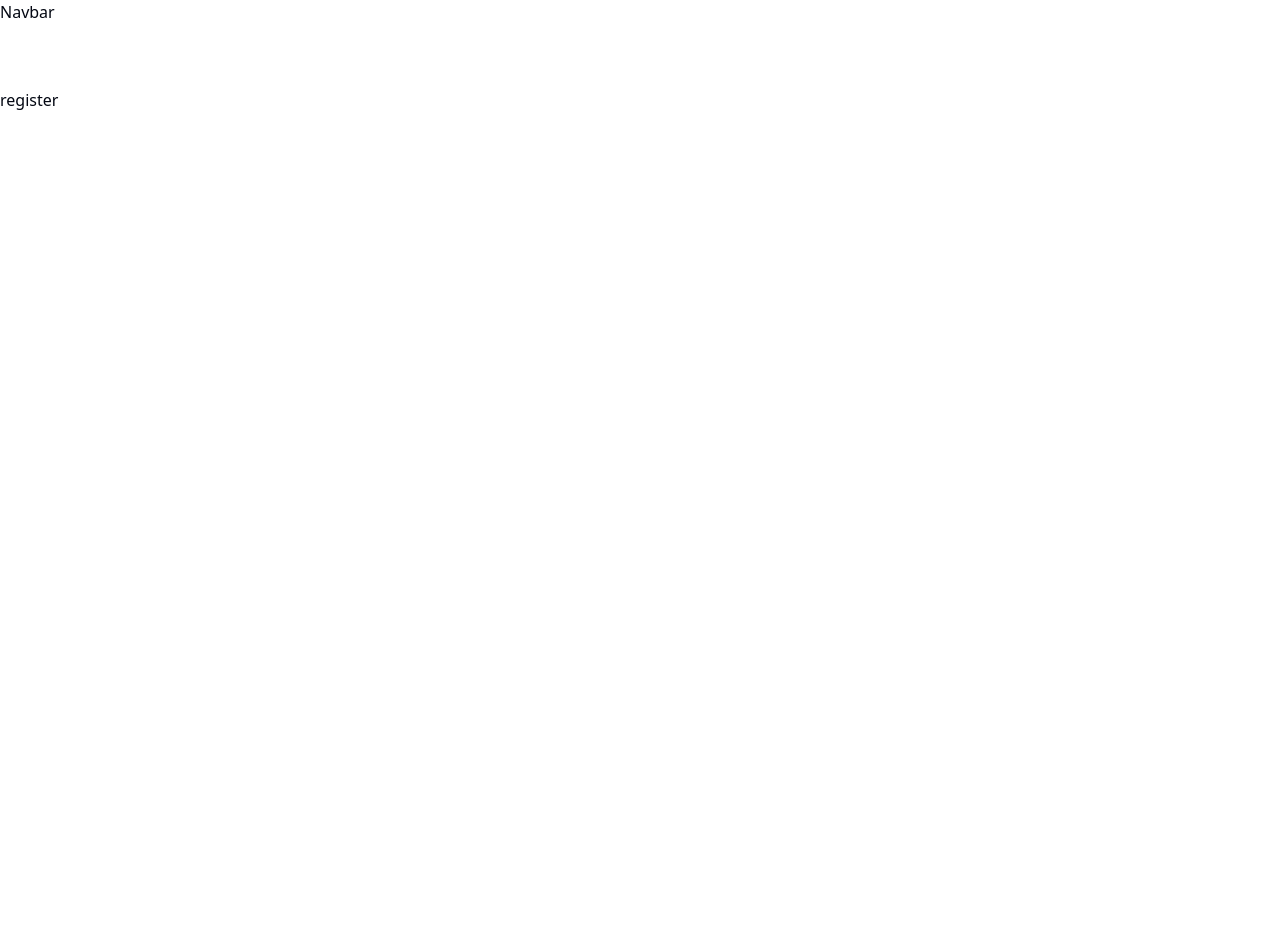
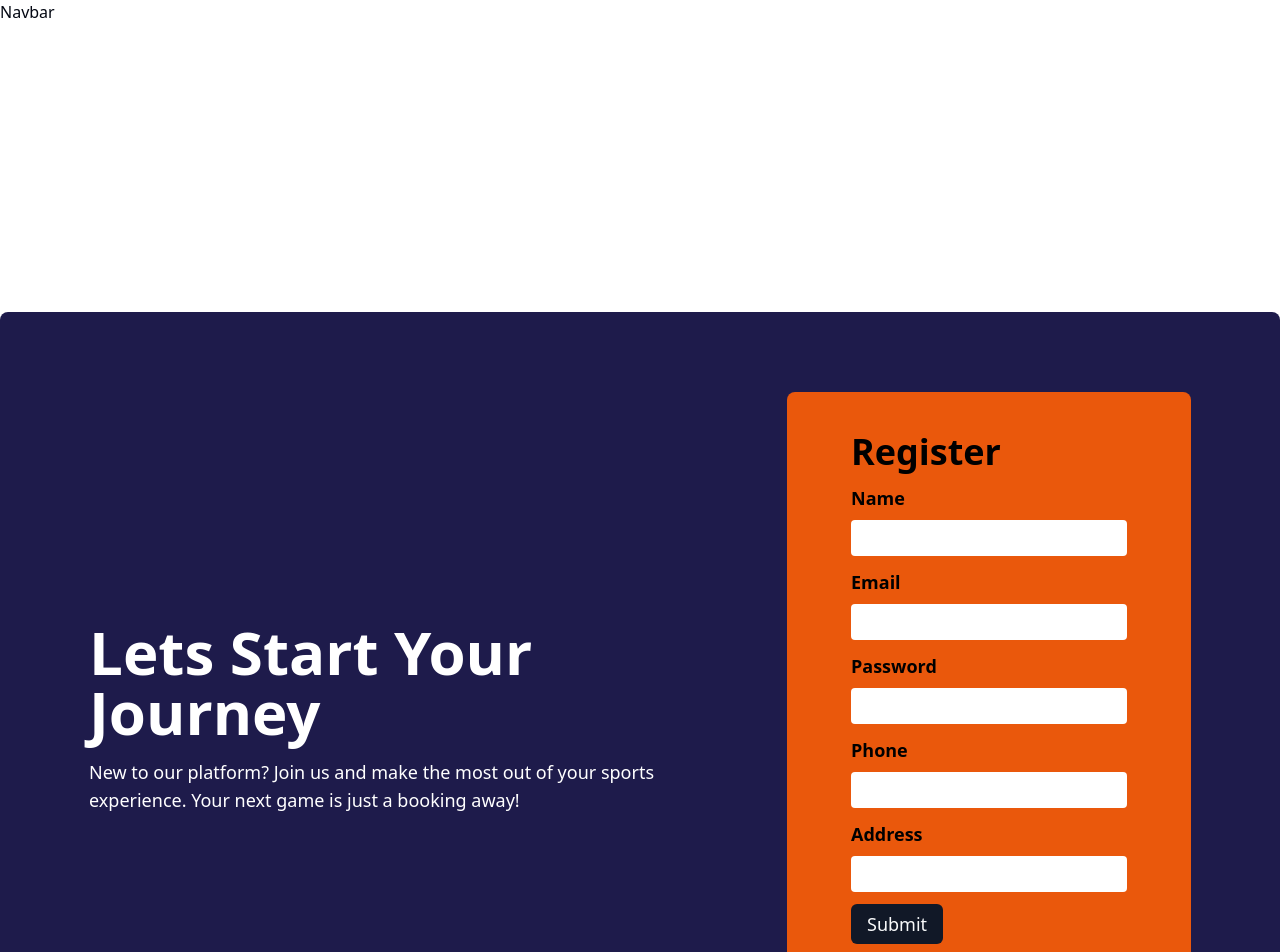
Before and after one commit to saifmaamun/game-space, a React (Vite) app: page /register in a window 1280 px wide. Shown: the top 952 px of the page. Before the commit the page ends 888 px from the top, so only its background shows below. Built offline with nearby package versions, Linux system fonts and the light colour scheme.

Commit message:
store Basic Setup[DONE]

```diff
--- a/src/main.tsx
+++ b/src/main.tsx
@@ -4,9 +4,13 @@ import { createRoot } from "react-dom/client";
 import "./index.css";
 import { RouterProvider } from "react-router-dom";
 import { router } from "./routes/index.tsx";
+import { Provider } from "react-redux";
+import { store } from "./redux/store.ts";
 
 createRoot(document.getElementById("root")!).render(
   <StrictMode>
-    <RouterProvider router={router} />
+    <Provider store={store}>
+      <RouterProvider router={router} />
+    </Provider>
   </StrictMode>
 );
--- a/src/page/login/Login.tsx
+++ b/src/page/login/Login.tsx
@@ -1,14 +1,11 @@
 import { useForm, SubmitHandler } from "react-hook-form";
 import { Button } from "../../components/ui/button";
 import { Link } from "react-router-dom";
+import { ILoginFormInput } from "../../types/userData";
 
-interface IFormInput {
-  email: string;
-  password: string;
-}
 const Login = () => {
-  const { register, handleSubmit } = useForm<IFormInput>();
-  const onSubmit: SubmitHandler<IFormInput> = (data) => {
+  const { register, handleSubmit } = useForm<ILoginFormInput>();
+  const onSubmit: SubmitHandler<ILoginFormInput> = (data) => {
     console.log(data);
   };
   return (
@@ -57,8 +54,8 @@ const Login = () => {
               <input type="submit" />
             </Button>
             <div className="pt-4  ">
-              <p>New Here! Need an Account?</p>
               <Link to="/register" className="font-semibold">
+                <p>New Here! Need an Account?</p>
                 Register
               </Link>
             </div>
--- a/src/page/register/Register.tsx
+++ b/src/page/register/Register.tsx
@@ -1,7 +1,112 @@
+import { SubmitHandler, useForm } from "react-hook-form";
+import { Button } from "../../components/ui/button";
+import { Link } from "react-router-dom";
+import { IRegisterFormInput } from "../../types/userData";
+
 const Register = () => {
+  const { register, handleSubmit } = useForm<IRegisterFormInput>();
+  const onSubmit: SubmitHandler<IRegisterFormInput> = (data) => {
+    console.log(data);
+  };
   return (
-    <div>
-      <h1>register</h1>
+    <div className="mt-56 px-10 py-20 bg-indigo-950 rounded-lg">
+      <div className="w-full flex-1 md:flex  justify-around items-center">
+        <div className="text-white w-1/2 mb-4">
+          <div className="space-y-4">
+            <h1 className="text-6xl font-semibold">Lets Start Your Journey</h1>
+            <p className="text-lg">
+              New to our platform? Join us and make the most out of your sports
+              experience. Your next game is just a booking away!
+            </p>
+          </div>
+        </div>
+        <div className="flex justify-center items-center text-black rounded-lg px-16  py-10 bg-orange-600">
+          <form className="space-y-3" onSubmit={handleSubmit(onSubmit)}>
+            <h1 className="text-4xl font-bold">Register</h1>
+            <div className="space-y-2">
+              <div>
+                <label className="text-lg font-semibold">Name</label>
+              </div>
+              <div>
+                <input
+                  type="name"
+                  className="rounded-sm p-2 py-1 text-lg"
+                  {...register("name")}
+                />
+              </div>
+            </div>
+            <div className="space-y-2">
+              <div>
+                <label className="text-lg font-semibold">Email</label>
+              </div>
+              <div>
+                <input
+                  type="email"
+                  className="rounded-sm p-2 py-1 text-lg"
+                  {...register("email")}
+                />
+              </div>
+            </div>
+            <div className="space-y-2">
+              <div>
+                <label className="text-lg font-semibold">Password</label>
+              </div>
+              <div>
+                <input
+                  type="password"
+                  className="rounded-sm p-2 py-1 text-lg"
+                  {...register("password")}
+                />
+              </div>
+            </div>
+            <div className="space-y-2">
+              <div>
+                <label className="text-lg font-semibold">Phone</label>
+              </div>
+              <div>
+                <input
+                  type="text"
+                  className="rounded-sm p-2 py-1 text-lg"
+                  {...register("phone")}
+                />
+              </div>
+            </div>
+            {/* <div className="space-y-2">
+              <div>
+                <label className="text-lg font-semibold">Roll</label>
+              </div>
+              <div>
+                <input
+                  className="rounded-sm p-2 py-1 text-lg"
+                  {...register("role")}
+                />
+              </div>
+            </div> */}
+
+            <div className="space-y-2">
+              <div>
+                <label className="text-lg font-semibold">Address</label>
+              </div>
+              <div>
+                <input
+                  type="text"
+                  className="rounded-sm p-2 py-1 text-lg"
+                  {...register("address")}
+                />
+              </div>
+            </div>
+            <Button className="mt-4 text-lg">
+              <input type="submit" />
+            </Button>
+            <div className="pt-4  ">
+              <Link to="/login" className="font-semibold">
+                <p>Already have an Account?</p>
+                Login
+              </Link>
+            </div>
+          </form>
+        </div>
+      </div>
     </div>
   );
 };
--- a/src/redux/api/apiSlice.ts
+++ b/src/redux/api/apiSlice.ts
@@ -0,0 +1,9 @@
+import { createApi, fetchBaseQuery } from "@reduxjs/toolkit/query/react";
+
+export const baseApi = createApi({
+  reducerPath: "api",
+  baseQuery: fetchBaseQuery({
+    baseUrl: "https://gameplan-mu.vercel.app/api",
+  }),
+  endpoints: () => ({}),
+});
--- /dev/null
+++ b/src/redux/features/register/registerSlice.ts
@@ -0,0 +1,38 @@
+import { createSlice, PayloadAction } from "@reduxjs/toolkit";
+import { IRegisterFormInput } from "../../../types/userData";
+
+const initialState: IRegisterFormInput = {
+  name: "",
+  email: "",
+  password: "",
+  phone: "",
+  address: "",
+  role: "user",
+};
+
+const registerSlice = createSlice({
+  name: "register",
+  initialState,
+  reducers: {
+    setName: (state, action: PayloadAction<string>) => {
+      state.name = action.payload;
+    },
+    setEmail: (state, action: PayloadAction<string>) => {
+      state.email = action.payload;
+    },
+    setPassword: (state, action: PayloadAction<string>) => {
+      state.password = action.payload;
+    },
+    setPhone: (state, action: PayloadAction<string>) => {
+      state.phone = action.payload;
+    },
+    setAddress: (state, action: PayloadAction<string>) => {
+      state.address = action.payload;
+    },
+  },
+});
+
+export const { setName, setEmail, setPassword, setAddress, setPhone } =
+  registerSlice.actions;
+
+export default registerSlice.reducer;
--- a/src/redux/hooks.ts
+++ b/src/redux/hooks.ts
@@ -0,0 +1,6 @@
+import { useDispatch, useSelector } from "react-redux";
+import type { RootState, AppDispatch } from "./store";
+
+// Use throughout your app instead of plain `useDispatch` and `useSelector`
+export const useAppDispatch = useDispatch.withTypes<AppDispatch>();
+export const useAppSelector = useSelector.withTypes<RootState>();
--- a/src/redux/store.ts
+++ b/src/redux/store.ts
@@ -0,0 +1,10 @@
+import { configureStore } from "@reduxjs/toolkit";
+
+export const store = configureStore({
+  reducer: {},
+});
+
+// Infer the `RootState` and `AppDispatch` types from the store itself
+export type RootState = ReturnType<typeof store.getState>;
+// Inferred type: {posts: PostsState, comments: CommentsState, users: UsersState}
+export type AppDispatch = typeof store.dispatch;
--- /dev/null
+++ b/src/types/userData.ts
@@ -0,0 +1,12 @@
+export interface ILoginFormInput {
+  email: string;
+  password: string;
+}
+export interface IRegisterFormInput {
+  name: string;
+  email: string;
+  password: string;
+  phone: string;
+  role: "user" | "admin";
+  address: string;
+}
```
Also changed, not shown: src/redux/features/login/loginApi.ts (added), src/redux/features/login/loginSlice.ts (added), src/redux/features/register/registerApi.ts (added).
